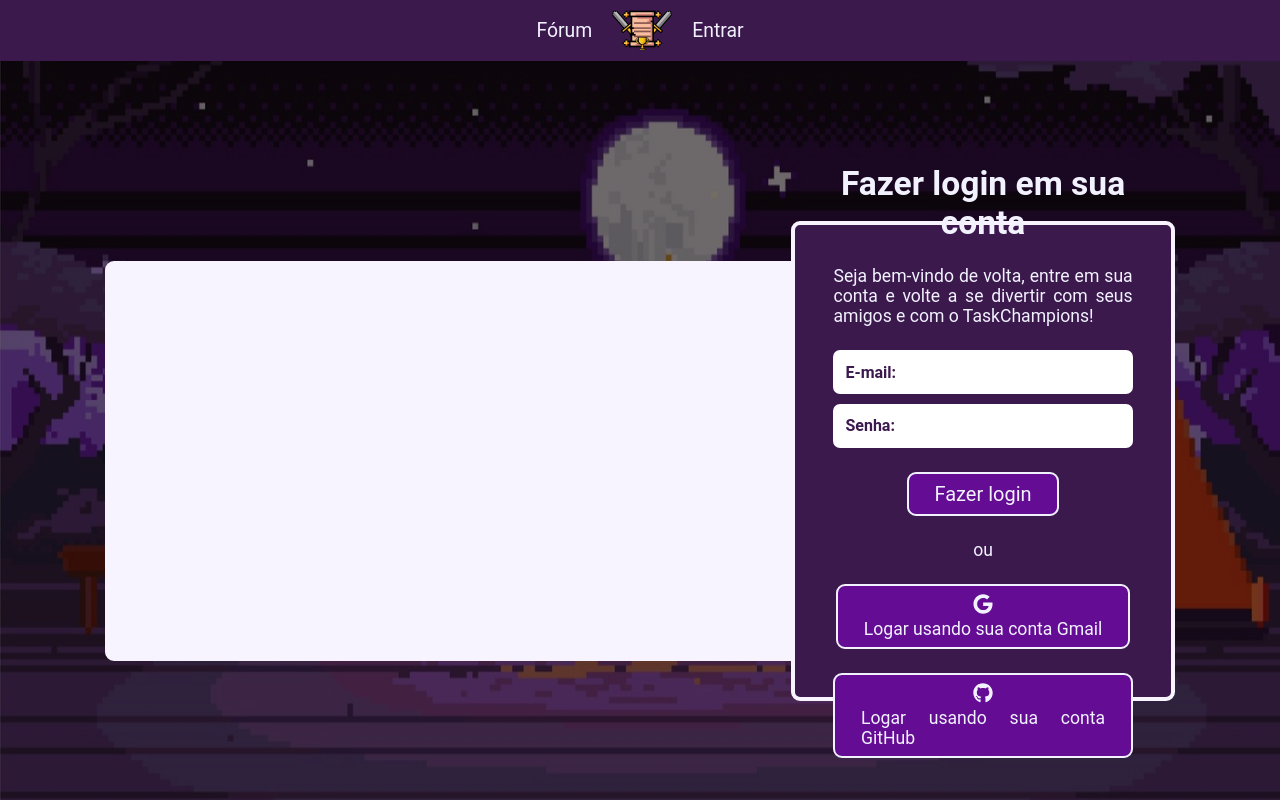
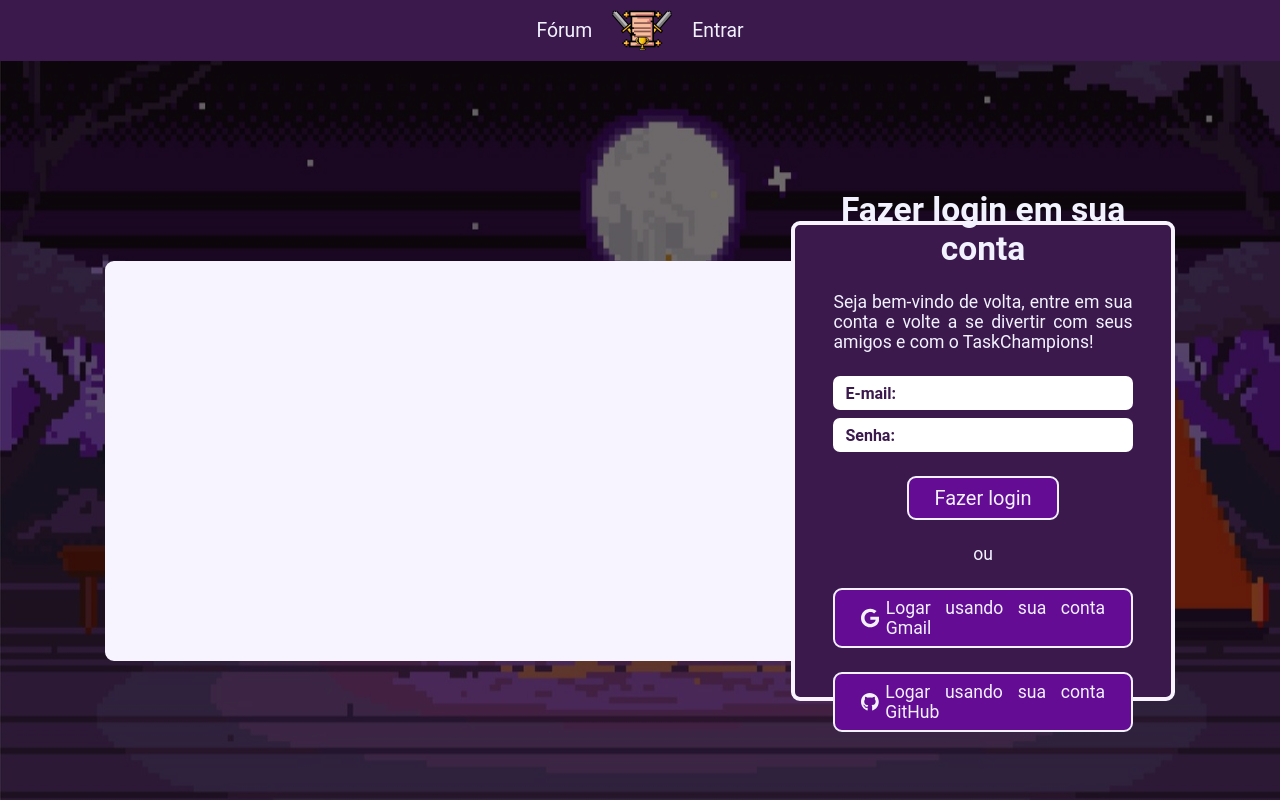
Before and after one commit to lucasrc18/ProjetoIntegrador, a React (Create React App) app: page /login in a window 1280 px wide. Built offline with nearby package versions, Linux system fonts and the light colour scheme; no server answers; the database is empty.

Commit message:
mudança nos ícones da página

```diff
--- a/src/pages/home/components/AuthSection.tsx
+++ b/src/pages/home/components/AuthSection.tsx
@@ -38,13 +38,11 @@ export default function AuthSection({content}: AuthSectionProps) {
 
             <button className="login-with">
                 <GoogleIcon />
-
                 <p>Logar usando sua conta Gmail</p>
             </button>
 
             <button className="login-with">
                 <GithubIcon />
-
                 <p>Logar usando sua conta GitHub</p>
             </button>
         </div>
--- a/src/pages/home/style.scss
+++ b/src/pages/home/style.scss
@@ -102,7 +102,7 @@
                 flex-direction: column;
                 justify-content: center;
                 align-items: center;
-                gap: 1.2vh;
+                gap: 1vh;
 
                 input {
                     width: 100%; /* Ocupa toda a largura do formulário */
@@ -111,7 +111,7 @@
                     border: none;
                     border-radius: 7px;
                     font-size: 1rem;
-                    padding: 22px 12px;
+                    padding: 17px 12px;
                     color: #3B194D;
                 }
 
@@ -122,10 +122,13 @@
             }
 
             button {
+                display: flex;
+                justify-content: center;
+                align-items: center;
                 outline: none;
                 border: 2px solid #f2f2ff;
                 border-radius: 9px;
-
+                gap: 0.5vw;
                 padding: 1vh 2vw;
 
                 font-size: 1.25rem;
```
Also changed, not shown: 2 other files (tests, documents, lock files or other folders).
